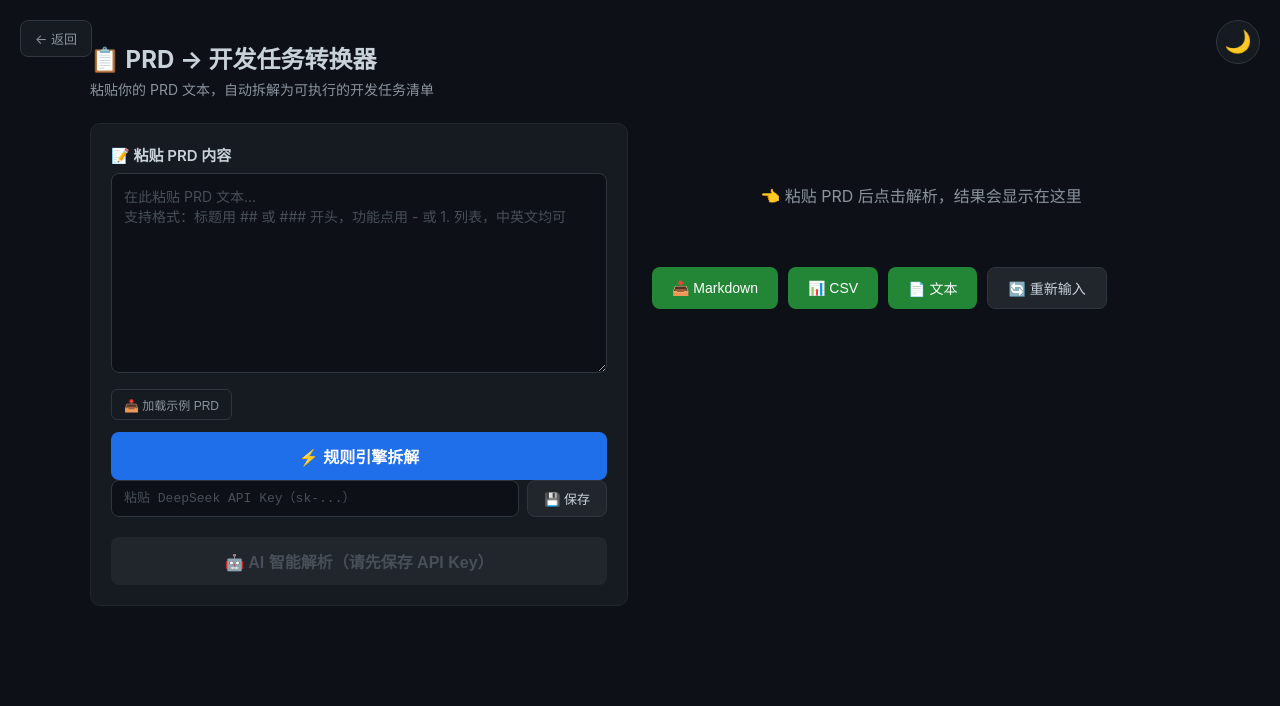
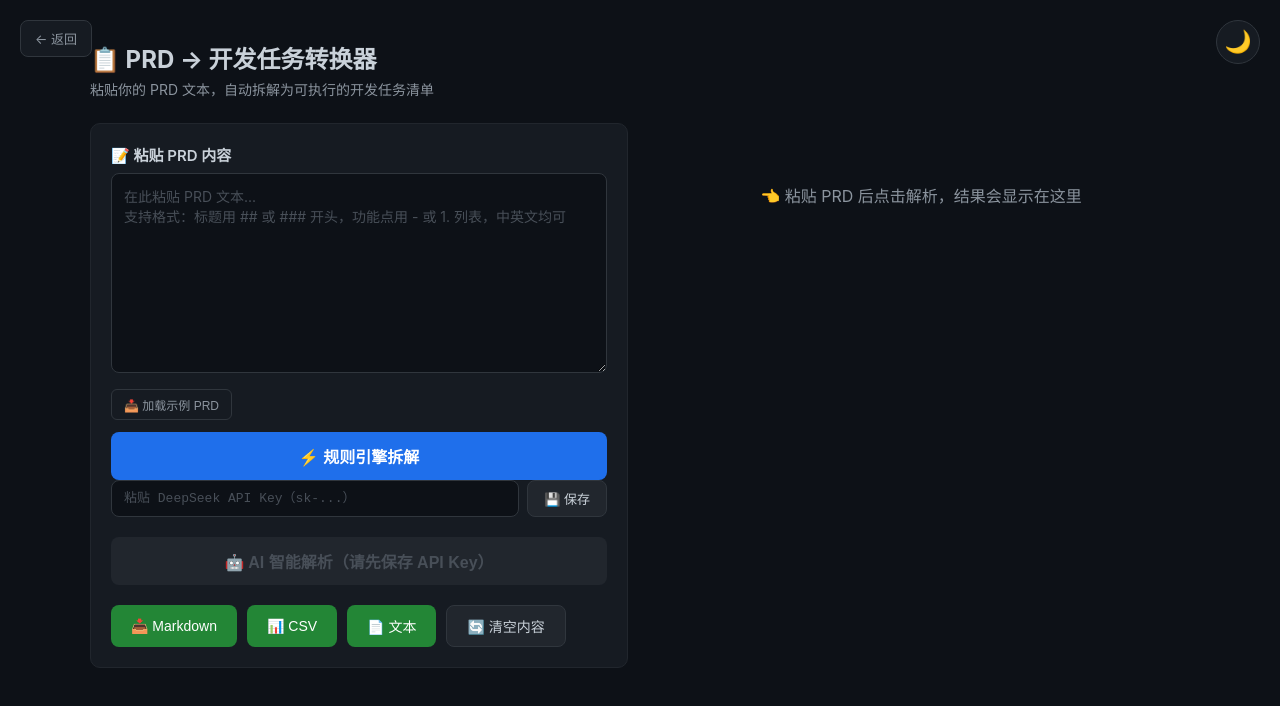
Before and after one commit to moss-jie/pm-toolbox, a website: page src/prd2task/index.html in a window 1280 px wide. Drawn offline with Linux system fonts and the light colour scheme.

Commit message:
PRD转换器导出和清空按钮移至左侧

```diff
--- a/src/prd2task/index.html
+++ b/src/prd2task/index.html
@@ -373,6 +373,13 @@
         <div class="api-key-status" id="apiKeyStatus"></div>
 
         <button class="btn-ai" id="btnAI" disabled>🤖 AI 智能解析（请先保存 API Key）</button>
+
+        <div class="export-bar">
+          <button class="btn-export" id="btnExportMD">📥 Markdown</button>
+          <button class="btn-export" id="btnExportCSV">📊 CSV</button>
+          <button class="btn-export" id="btnExportTXT">📄 文本</button>
+          <button class="btn-clear" id="btnClear">🔄 清空内容</button>
+        </div>
       </div>
 
       <!-- 右侧：结果区 -->
@@ -380,12 +387,6 @@
         <div class="summary-bar" id="summaryBar"></div>
         <div class="task-list" id="taskList">
           <p style="color:#8b949e;text-align:center;padding:40px;">👈 粘贴 PRD 后点击解析，结果会显示在这里</p>
-        </div>
-        <div class="export-bar">
-          <button class="btn-export" id="btnExportMD">📥 Markdown</button>
-          <button class="btn-export" id="btnExportCSV">📊 CSV</button>
-          <button class="btn-export" id="btnExportTXT">📄 文本</button>
-          <button class="btn-clear" id="btnClear">🔄 重新输入</button>
         </div>
       </div>
     </div>
```
